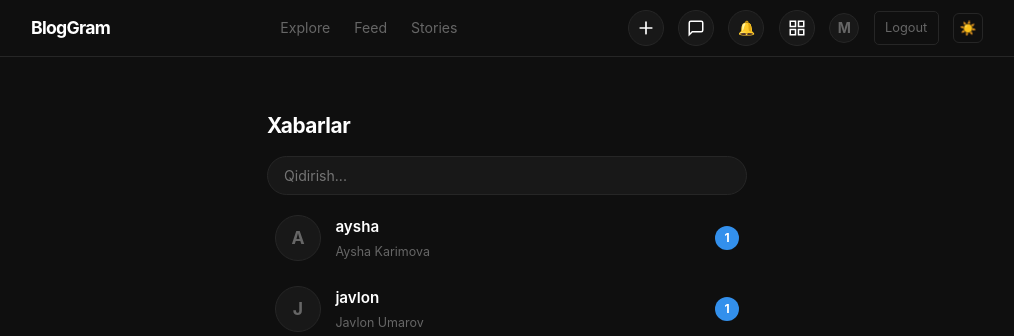
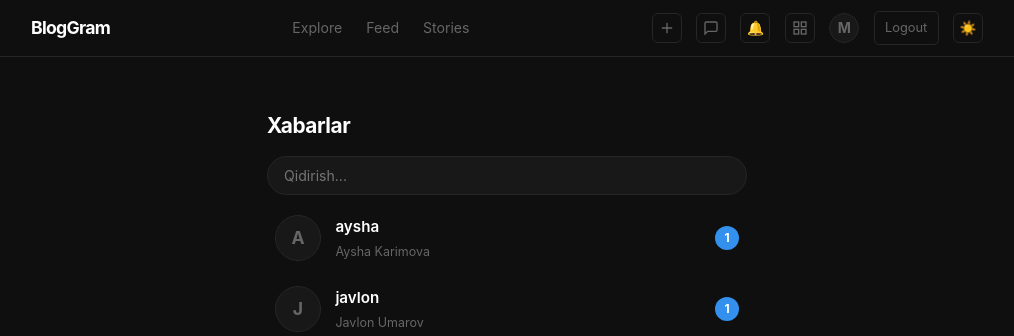
Before and after one commit to islomovmuhammadkarim/BlogGramm, a Django app: page /dm/ in a window 1280 px wide. Shown: the top 336 px of the page, without its empty margins (133-1147 px from the left). Run offline with Django 4.2, Linux system fonts and the light colour scheme; a user stored in the database is signed in; data comes from the database, SQL or seed files in the repository; data that the repository does not hold is empty; some libraries are stand-ins or nearby versions.

Commit message:
Fix: nav buttons match theme-toggle style (border, 30px, rounded-6px)

```diff
--- a/static/style.css
+++ b/static/style.css
@@ -87,13 +87,15 @@ a { color: inherit; text-decoration: none; }
 .btn-write { padding: 0.35rem 0.9rem; background: var(--accent); color: var(--bg) !important; border-radius: 6px; font-size: 0.82rem; font-weight: 600; transition: opacity .2s !important; }
 .btn-write:hover { opacity: 0.85; }
 
-.nav-btn-write { display: flex; align-items: center; justify-content: center; width: 36px; height: 36px; background: var(--surface); border: 1px solid var(--border); color: var(--accent); border-radius: 50%; transition: transform .15s, opacity .15s; }
-.nav-btn-write svg { stroke: var(--accent); }
-.nav-btn-write:hover { transform: scale(1.08); border-color: var(--accent); }
+.nav-btn-write { display: flex; align-items: center; justify-content: center; width: 30px; height: 30px; background: none; border: 1px solid var(--border); color: var(--muted); border-radius: 6px; transition: border-color .2s, color .2s; }
+.nav-btn-write svg { stroke: var(--muted); width: 16px; height: 16px; }
+.nav-btn-write:hover { border-color: var(--accent); color: var(--accent); }
+.nav-btn-write:hover svg { stroke: var(--accent); }
 
-.nav-btn-msg { display: flex; align-items: center; justify-content: center; width: 36px; height: 36px; border-radius: 50%; background: var(--surface); border: 1px solid var(--border); color: var(--accent); transition: transform .15s, opacity .15s; position: relative; }
-.nav-btn-msg svg { stroke: var(--accent); }
-.nav-btn-msg:hover { transform: scale(1.08); border-color: var(--accent); }
+.nav-btn-msg { display: flex; align-items: center; justify-content: center; width: 30px; height: 30px; border-radius: 6px; background: none; border: 1px solid var(--border); color: var(--muted); transition: border-color .2s, color .2s; position: relative; }
+.nav-btn-msg svg { stroke: var(--muted); width: 16px; height: 16px; }
+.nav-btn-msg:hover { border-color: var(--accent); color: var(--accent); }
+.nav-btn-msg:hover svg { stroke: var(--accent); }
 
 .nav-avatar { width: 30px; height: 30px; border-radius: 50%; background: var(--surface); border: 1px solid var(--border); display: flex; align-items: center; justify-content: center; font-size: 0.75rem; font-weight: 700; overflow: hidden; color: var(--muted); }
 .nav-avatar img { width: 100%; height: 100%; object-fit: cover; }
```
